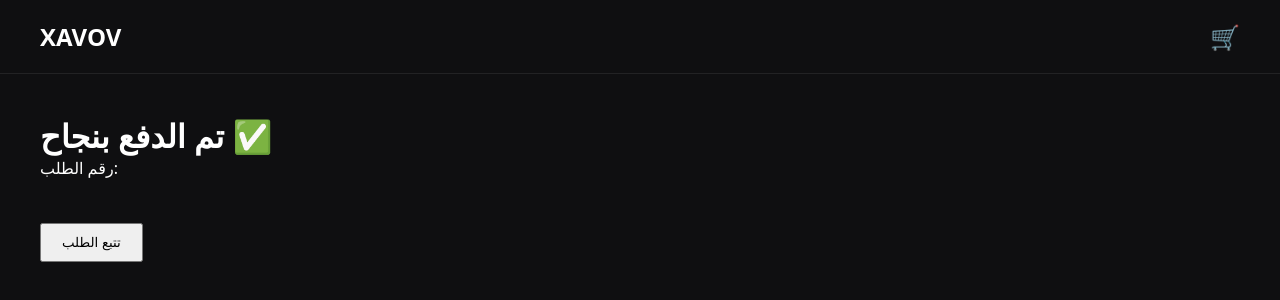
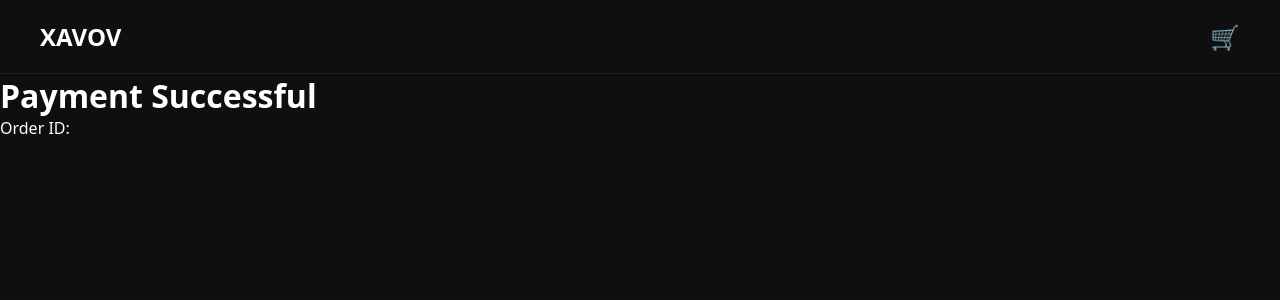
Before and after one commit to xavov1/XAVOV-PLATFORM, a Next.js app: page /success in a window 1280 px wide. Shown: the top 300 px of the page. Built offline with nearby package versions, Linux system fonts and the light colour scheme.

Commit message:
fix payment suspense error

```diff
--- a/app/success/page.tsx
+++ b/app/success/page.tsx
@@ -1,27 +1,24 @@
-"use client"
+'use client'
 
-import { useSearchParams, useRouter } from "next/navigation"
+import { Suspense } from 'react'
+import { useSearchParams } from 'next/navigation'
 
-export default function SuccessPage() {
+function SuccessContent() {
   const searchParams = useSearchParams()
-  const router = useRouter()
-  const orderId = searchParams.get("id")
+  const orderId = searchParams.get('orderId')
 
   return (
-    <div style={{ padding: 40 }}>
-      <h1>تم الدفع بنجاح ✅</h1>
-
-      <p>رقم الطلب:</p>
-      <strong>{orderId}</strong>
-
-      <br /><br />
-
-      <button
-        onClick={() => router.push(`/track?id=${orderId}`)}
-        style={{ padding: "10px 20px" }}
-      >
-        تتبع الطلب
-      </button>
+    <div className="p-10 text-white">
+      <h1 className="text-2xl mb-4">Payment Successful</h1>
+      <p>Order ID: {orderId}</p>
     </div>
   )
 }
+
+export default function SuccessPage() {
+  return (
+    <Suspense fallback={<div className="p-10 text-white">Loading...</div>}>
+      <SuccessContent />
+    </Suspense>
+  )
+}
```
